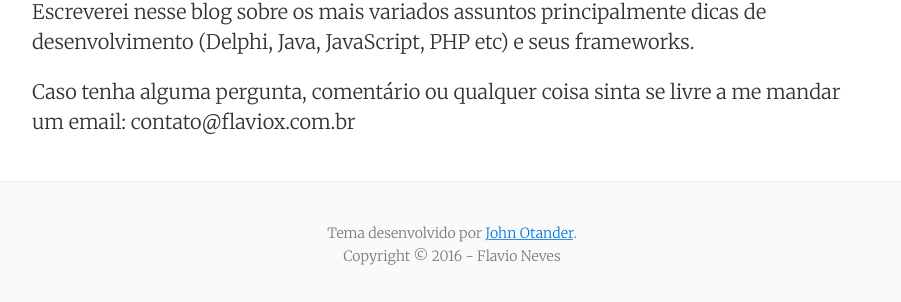
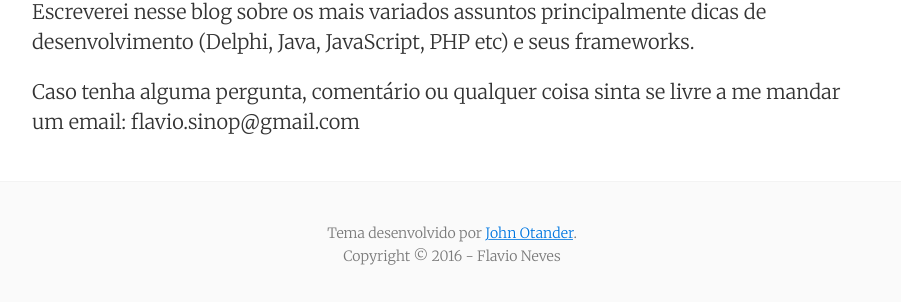
Before and after one commit to flaviox/flaviox.github.io, a Jekyll site: the page built from about.md, in a window 1280 px wide. Shown: the part 593-895 px from the top of the page, without its empty margins (188-1089 px from the left). Built offline with Jekyll 4.4.1, drawn with Linux system fonts in a browser that asks for light colours; nearby versions of some CDN libraries.

Commit message:
update about me

```diff
--- a/about.md
+++ b/about.md
@@ -16,4 +16,4 @@ Tenho estudado também sobre JavaScript tanto front-end como back-end.
 Escreverei nesse blog sobre os mais variados assuntos principalmente dicas de desenvolvimento (Delphi, Java, JavaScript, PHP etc) e seus frameworks.
 
 Caso tenha alguma pergunta, comentário ou qualquer coisa sinta se livre a me mandar um email:
-contato@flaviox.com.br
+flavio.sinop@gmail.com
```
